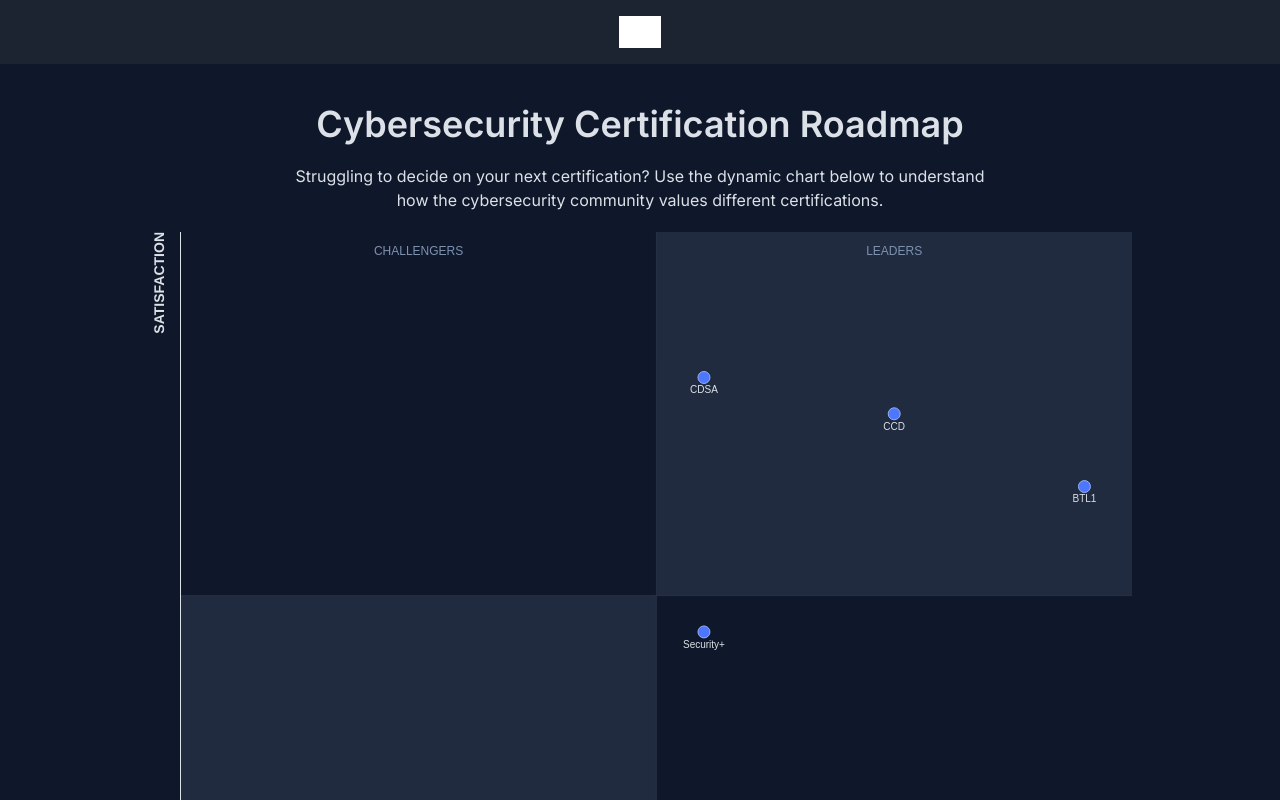
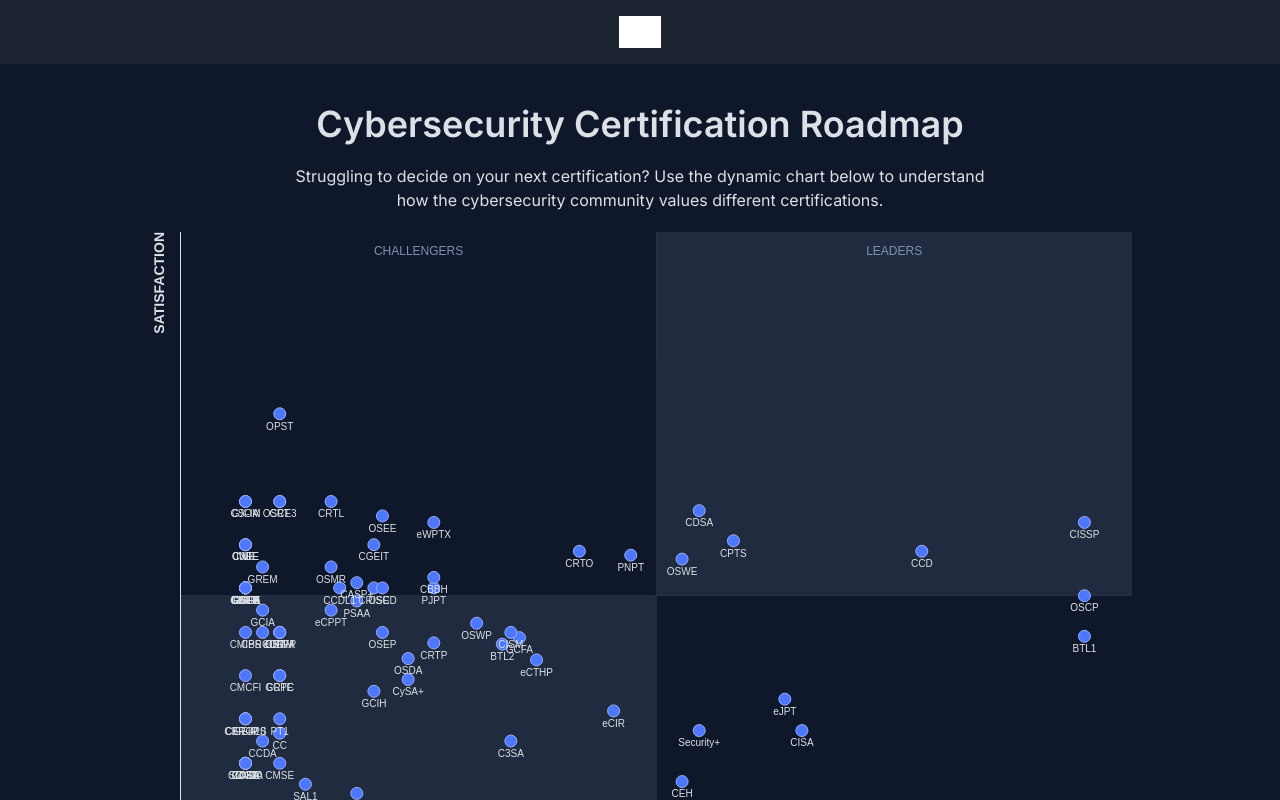
Before and after one commit to ehabhosam/cyberdefenders-chart, a Next.js app: page / in a window 1280 px wide. Shown: the top 800 px of the page. Built offline with nearby package versions, Linux system fonts and the light colour scheme; grey boxes are pictures that could not be loaded.

Commit message:
feat: iniitial mapping from chart to certifications chart

```diff
--- a/src/app/page.tsx
+++ b/src/app/page.tsx
@@ -1,24 +1,15 @@
 import { HeroTitle } from "@/components/hero-title";
-import { Chart } from "@/components/ui/chart";
+import { CertificationsChart } from "@/components/presentation/certifications-chart";
+import certificationsData from "@/data/certifications.json";
+import { Certification } from "@/lib/types/data";
 
 export default function Home() {
-  const chartData = [
-    { x: 75, y: 75, label: "CCD" },
-    { x: 55, y: 80, label: "CDSA" },
-    { x: 95, y: 65, label: "BTL1" },
-    { x: 55, y: 45, label: "Security+" },
-    // ... insert your real data here
-  ];
   return (
     <main className="flex-1 py-10">
       <HeroTitle />
       <div className="max-w-5xl mx-auto">
-        <Chart
-          data={chartData}
-          xMax={100}
-          yMax={100}
-          xLabel="MARKET PRESENCE"
-          yLabel="SATISFACTION"
+        <CertificationsChart
+          certifications={certificationsData.data as Certification[]}
         />
       </div>
     </main>
--- /dev/null
+++ b/src/components/presentation/certifications-chart.tsx
@@ -0,0 +1,29 @@
+"use client";
+
+import { Chart } from "@/components/ui/chart";
+import { Certification } from "@/lib/types/data";
+
+interface CertificationsChartProps {
+  certifications: Certification[];
+}
+
+export function CertificationsChart({
+  certifications,
+}: CertificationsChartProps) {
+  const chartData = certifications.map((cert) => ({
+    // Scale down and add offset to prevent points from hugging the edges
+    x: 5 + cert.market_presence * 90,
+    y: 5 + (cert.satisfaction / 5) * 90 - 20, // 20 shift down to better fit the chart
+    label: cert.abbreviation,
+  }));
+
+  return (
+    <Chart
+      data={chartData}
+      xMax={100}
+      yMax={100}
+      xLabel="MARKET PRESENCE"
+      yLabel="SATISFACTION"
+    />
+  );
+}
```
